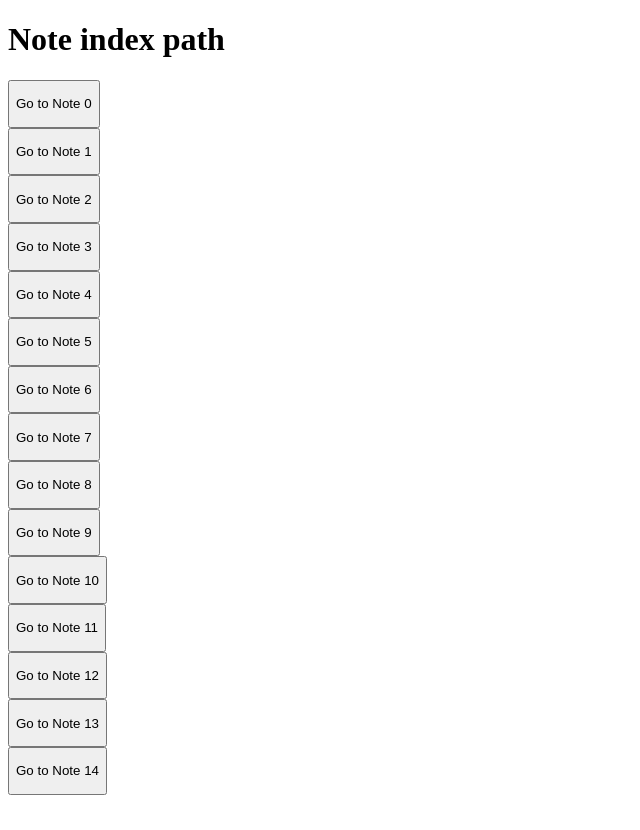
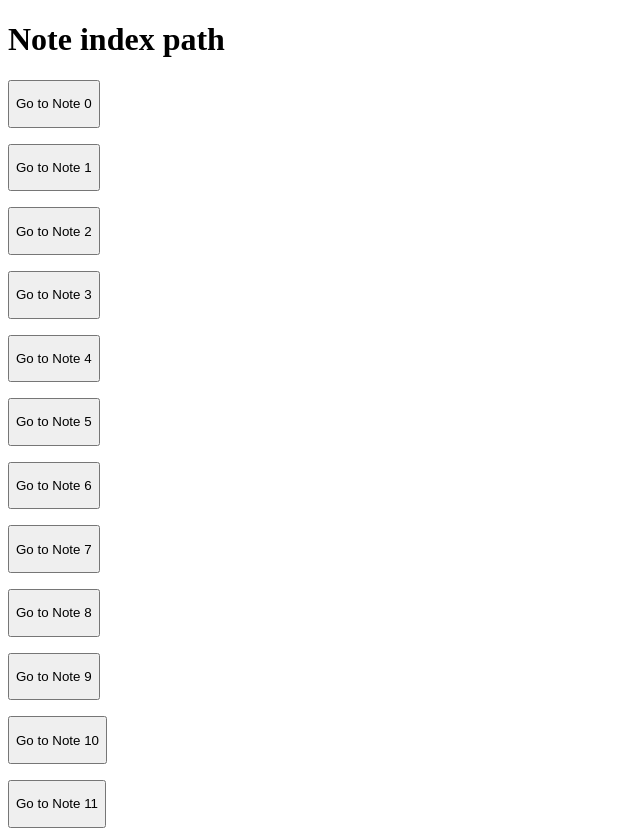
Before and after one commit to wscnd-fem/intro-nextjs, a Next.js app: page /notes in a window 1280 px wide. Shown: the top 830 px of the page, without its empty margins (0-640 px from the left). Before the commit the page ends 803 px from the top, so only its background shows below. Built offline with nearby package versions, Linux system fonts and the light colour scheme.

Commit message:
fixup! [Routing] Navigation - Link component

```diff
--- a/src/pages/notes/index.jsx
+++ b/src/pages/notes/index.jsx
@@ -14,19 +14,18 @@ const Page = () => {
     <div>
       <h1>Note index path</h1>
       {notes.map((note) => (
-        <>
+        <p key={note.id}>
           {/* <Link href={`/notes/${note.id}`} key={note.id}>
             <a>Go to {note.title}</a>
           </Link> */}
           <button
             type="button"
             onClick={() => router.push(`/notes/${note.id}`)}
-            key={note.id}
           >
             <p>Go to {note.title}</p>
           </button>
           <br />
-        </>
+        </p>
       ))}
       <a href="https://www.google.com"></a>
     </div>
```
